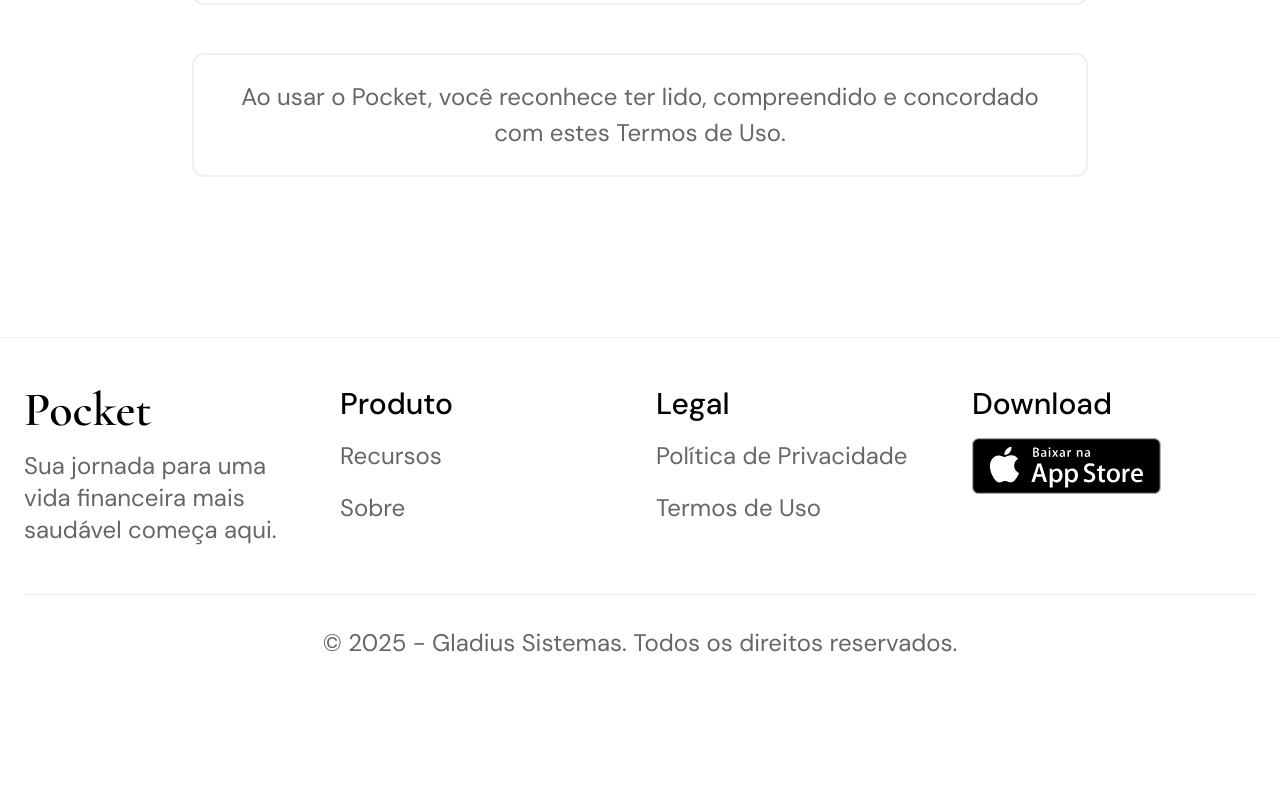
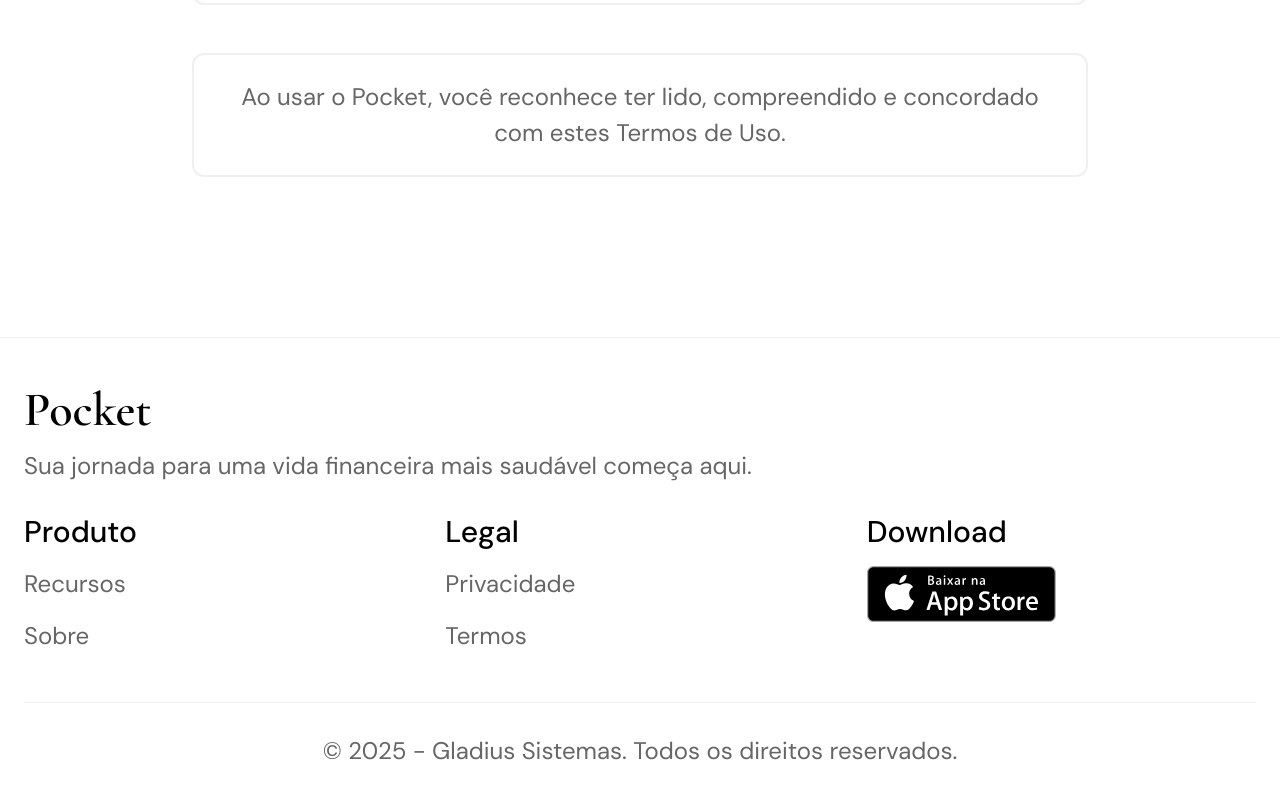
Before and after one commit to italoisvi/pocket-website, a Next.js app: page /termos in a window 1280 px wide. Shown: the part 7170-7969 px from the top of the page. Before the commit the page ends 7877 px from the top, so only its background shows below. Built offline with nearby package versions, Linux system fonts and the light colour scheme.

Commit message:
Ajustes do sites -  parte 3

```diff
--- a/app/layout.tsx
+++ b/app/layout.tsx
@@ -25,7 +25,7 @@ export const metadata: Metadata = {
   keywords: ["finanças pessoais", "controle financeiro", "gastos", "economia", "orçamento"],
   authors: [{ name: "Pocket" }],
   icons: {
-    icon: "/favicon.png",
+    icon: "/kanguroo.png",
   },
   openGraph: {
     title: "Pocket - Finanças Pessoais Inteligentes",
--- a/app/page.tsx
+++ b/app/page.tsx
@@ -55,7 +55,7 @@ export default function Home() {
             <h1 className="text-4xl sm:text-5xl md:text-6xl lg:text-8xl font-semibold tracking-tight mb-4 md:mb-6">
               Suas finanças,
               <br />
-              <span className="text-text-secondary">simplificadas</span>
+              <span className="text-[#fee077]">simplificadas</span>
             </h1>
             <p className="text-text-secondary mb-8 md:mb-12 leading-relaxed text-base md:text-lg lg:text-xl">
               Gerencie seus gastos de forma inteligente com categorização automática,
@@ -78,7 +78,7 @@ export default function Home() {
               </a>
             </div>
           </div>
-          <div className="relative flex justify-center md:justify-center">
+          <div className="relative flex justify-center md:justify-end">
             {/* Phone Image */}
             {mounted ? (
               <Image
--- a/components/Footer.tsx
+++ b/components/Footer.tsx
@@ -5,49 +5,51 @@ export default function Footer() {
   return (
     <footer className="border-t border-border bg-background mt-20">
       <div className="container mx-auto px-6 py-8 md:py-12">
-        <div className="grid grid-cols-1 md:grid-cols-4 gap-8 md:gap-8">
-          <div className="text-center md:text-left">
-            <h3 className="font-cormorant text-3xl md:text-5xl font-semibold mb-3 md:mb-4">Pocket</h3>
-            <p className="text-text-secondary text-base md:text-2xl leading-relaxed">
-              Sua jornada para uma vida financeira mais saudável começa aqui.
-            </p>
-          </div>
+        {/* Pocket branding - sempre no topo */}
+        <div className="text-left mb-8">
+          <h3 className="font-cormorant text-3xl md:text-5xl font-semibold mb-3 md:mb-4">Pocket</h3>
+          <p className="text-text-secondary text-base md:text-2xl leading-relaxed">
+            Sua jornada para uma vida financeira mais saudável começa aqui.
+          </p>
+        </div>
 
-          <div className="text-center md:text-left">
-            <h4 className="text-xl md:text-3xl font-medium mb-3 md:mb-4">Produto</h4>
-            <ul className="space-y-2 md:space-y-4">
+        {/* Colunas: 3 no mobile, 4 no desktop */}
+        <div className="grid grid-cols-3 md:grid-cols-3 gap-4 md:gap-8">
+          <div className="text-left">
+            <h4 className="text-sm md:text-3xl font-medium mb-2 md:mb-4">Produto</h4>
+            <ul className="space-y-1 md:space-y-4">
               <li>
-                <Link href="/recursos" className="text-text-secondary hover:text-foreground transition-colors text-base md:text-2xl">
+                <Link href="/recursos" className="text-text-secondary hover:text-foreground transition-colors text-xs md:text-2xl">
                   Recursos
                 </Link>
               </li>
               <li>
-                <Link href="/sobre" className="text-text-secondary hover:text-foreground transition-colors text-base md:text-2xl">
+                <Link href="/sobre" className="text-text-secondary hover:text-foreground transition-colors text-xs md:text-2xl">
                   Sobre
                 </Link>
               </li>
             </ul>
           </div>
 
-          <div className="text-center md:text-left">
-            <h4 className="text-xl md:text-3xl font-medium mb-3 md:mb-4">Legal</h4>
-            <ul className="space-y-2 md:space-y-4">
+          <div className="text-left">
+            <h4 className="text-sm md:text-3xl font-medium mb-2 md:mb-4">Legal</h4>
+            <ul className="space-y-1 md:space-y-4">
               <li>
-                <Link href="/privacidade" className="text-text-secondary hover:text-foreground transition-colors text-base md:text-2xl">
-                  Política de Privacidade
+                <Link href="/privacidade" className="text-text-secondary hover:text-foreground transition-colors text-xs md:text-2xl">
+                  Privacidade
                 </Link>
               </li>
               <li>
-                <Link href="/termos" className="text-text-secondary hover:text-foreground transition-colors text-base md:text-2xl">
-                  Termos de Uso
+                <Link href="/termos" className="text-text-secondary hover:text-foreground transition-colors text-xs md:text-2xl">
+                  Termos
                 </Link>
               </li>
             </ul>
           </div>
 
-          <div className="text-center md:text-left">
-            <h4 className="text-xl md:text-3xl font-medium mb-3 md:mb-4">Download</h4>
-            <div className="flex justify-center md:justify-start">
+          <div className="text-left">
+            <h4 className="text-sm md:text-3xl font-medium mb-2 md:mb-4">Download</h4>
+            <div className="flex justify-start">
               <a
                 href="https://apps.apple.com/us/app/pocket/id6756937003"
                 target="_blank"
@@ -55,13 +57,13 @@ export default function Footer() {
                 className="inline-block transition-opacity hover:opacity-80"
                 aria-label="Baixar na App Store"
               >
-                <AppStoreBadge className="h-12 md:h-14" />
+                <AppStoreBadge className="h-8 md:h-14" />
               </a>
             </div>
           </div>
         </div>
 
-        <div className="mt-8 md:mt-12 pt-6 md:pt-8 border-t border-border text-center text-text-secondary text-sm md:text-2xl">
+        <div className="mt-8 md:mt-12 pt-6 md:pt-8 border-t border-border text-left md:text-center text-text-secondary text-xs md:text-2xl">
           <p>&copy; {new Date().getFullYear()} - Gladius Sistemas. Todos os direitos reservados.</p>
         </div>
       </div>
--- a/components/Header.tsx
+++ b/components/Header.tsx
@@ -199,13 +199,21 @@ export default function Header() {
               </Link>
               <Link
                 href="/entrar"
-                className="mt-2 px-6 py-3 border-2 border-border rounded-xl hover:bg-surface transition-colors font-medium text-center"
+                className={`text-base py-2 transition-colors ${
+                  pathname === "/entrar"
+                    ? "text-foreground font-semibold"
+                    : "text-foreground/80 hover:text-foreground"
+                }`}
               >
                 Entrar
               </Link>
               <Link
                 href="/cadastrar"
-                className="px-6 py-3 bg-foreground text-background rounded-xl hover:opacity-90 transition-opacity font-medium text-center"
+                className={`text-base py-2 transition-colors ${
+                  pathname === "/cadastrar"
+                    ? "text-foreground font-semibold"
+                    : "text-foreground/80 hover:text-foreground"
+                }`}
               >
                 Cadastrar
               </Link>
```
